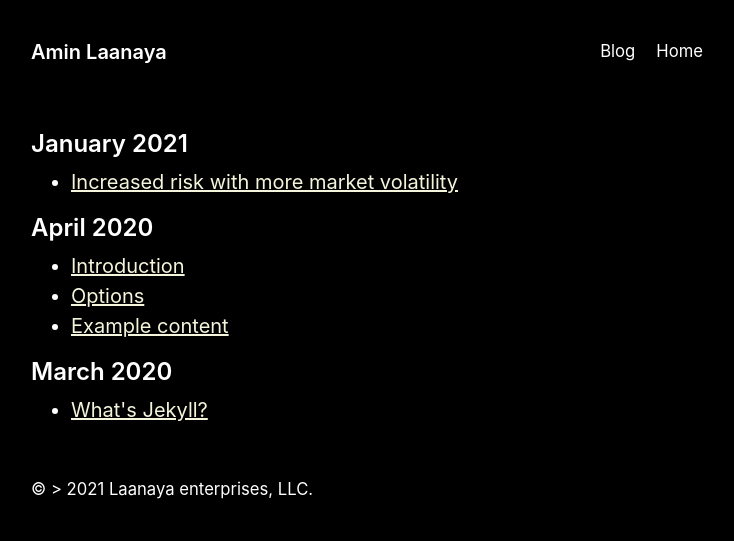
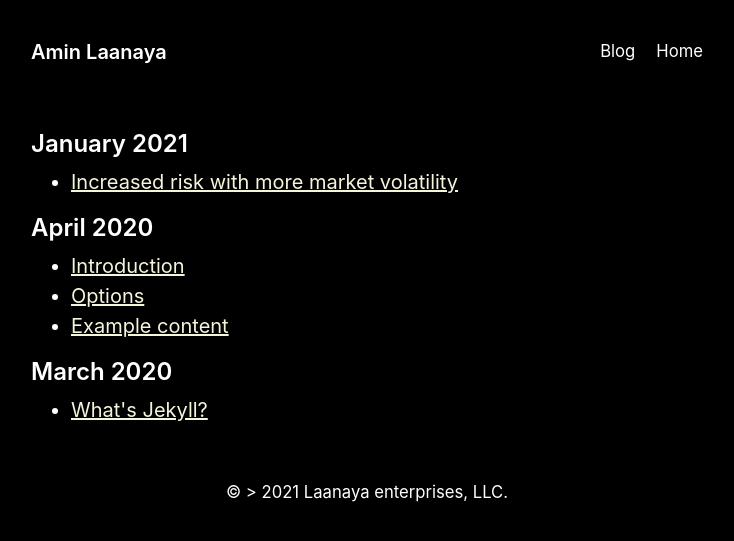
Before and after one commit to Bobcycle/Blog, a Jekyll site: the page built from archive.md, in a window 1280 px wide. Shown: the top 541 px of the page, without its empty margins (273-1007 px from the left). Built offline with Jekyll 4.4.1, drawn with Linux system fonts in a browser that asks for light colours.

Commit message:
Update _layout.scss

```diff
--- a/_sass/_layout.scss
+++ b/_sass/_layout.scss
@@ -11,6 +11,7 @@
 }
 
 footer {
-  margin-top: var(--spacer-3);
-  margin-bottom: var(--spacer-3);
+    color: #fff;
+    line-height: 100px;
+    text-align: center;
 }
```
